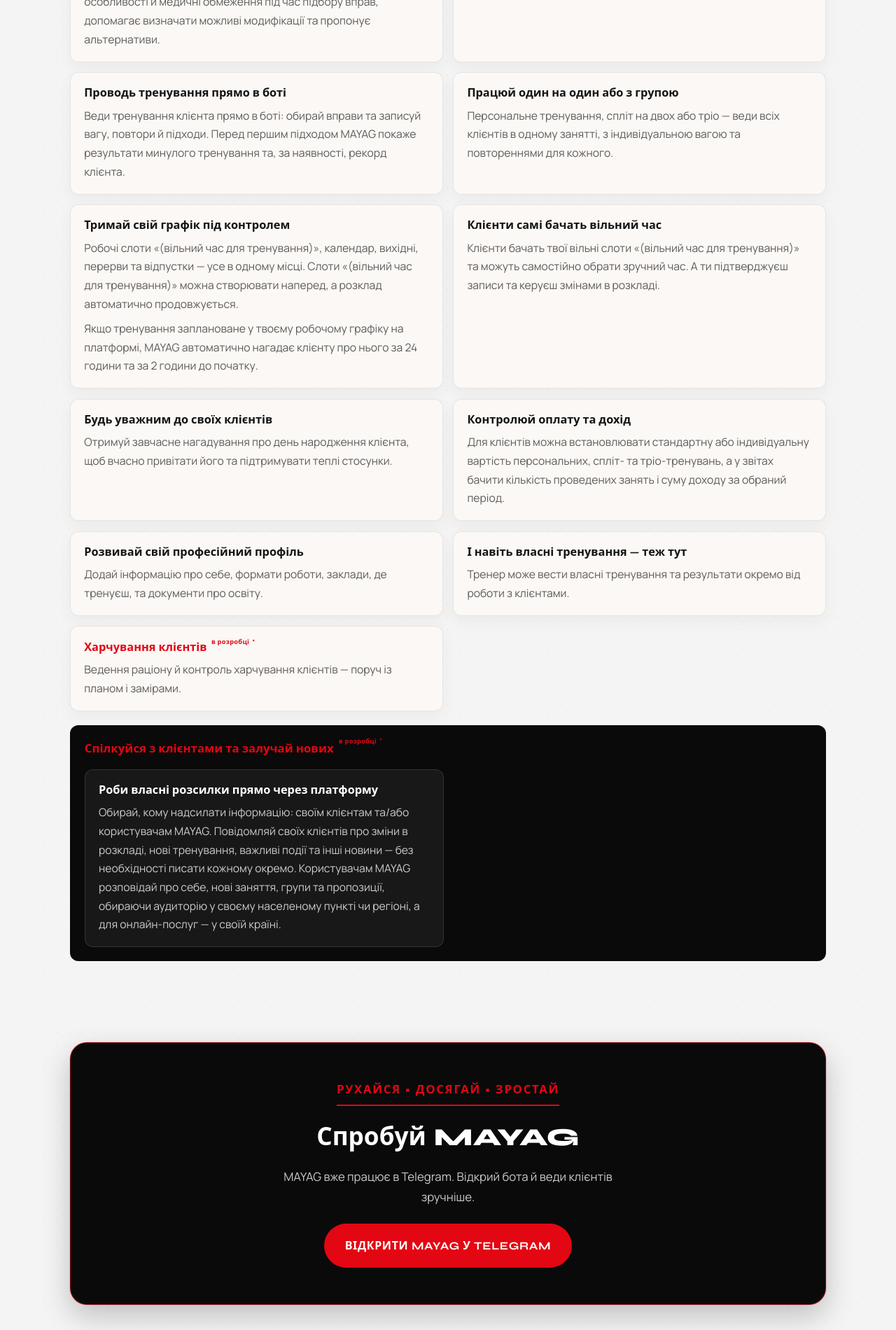
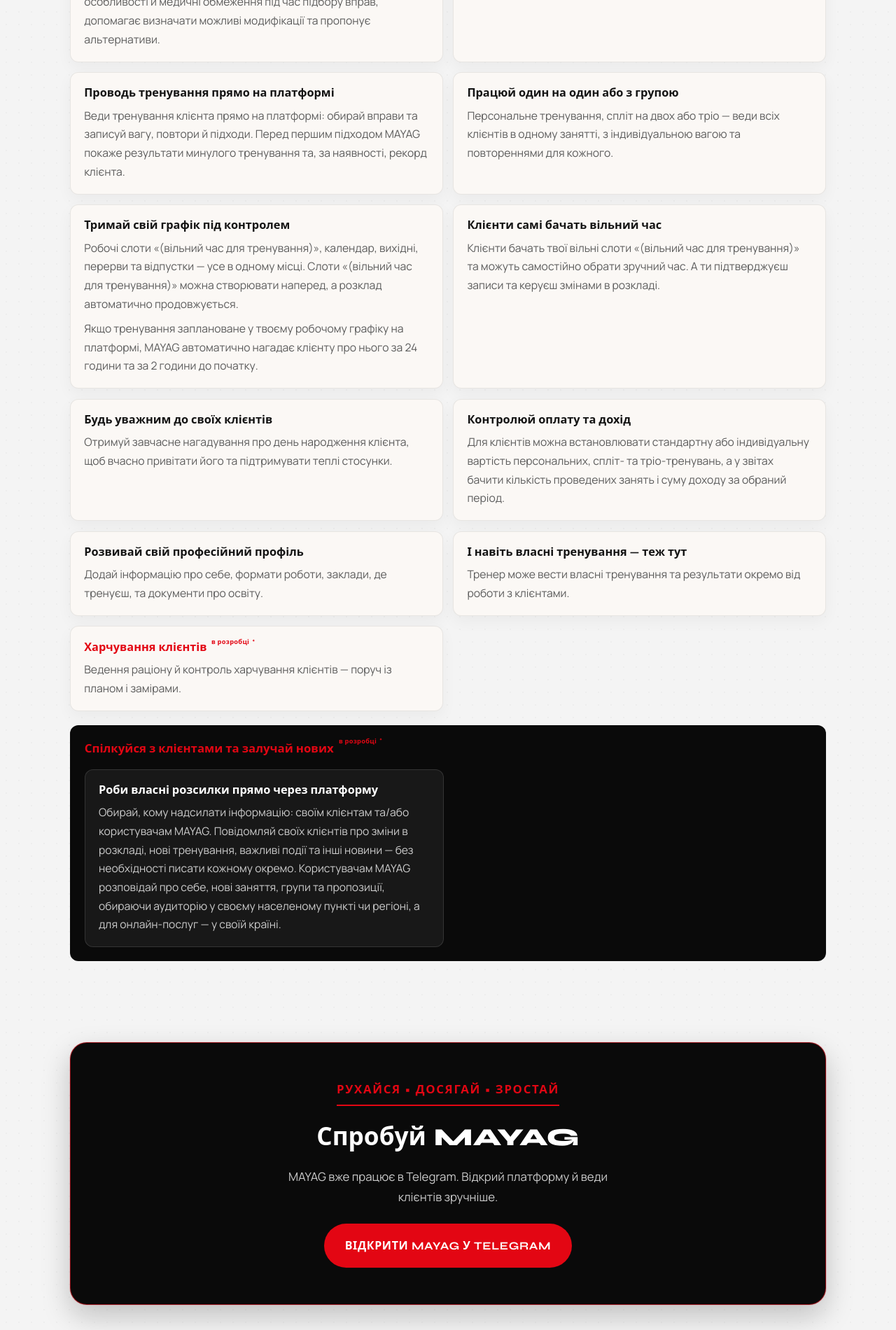
Before and after one commit to AliaGra/mayag-site, a plain HTML site: page coaches.html in a window 1280 px wide. Shown: the part 820-2720 px from the top of the page at 70% size. Drawn offline with Linux system fonts and the light colour scheme.

Commit message:
Replace bot wording with platform in site copy

```diff
--- a/coaches.html
+++ b/coaches.html
@@ -4,7 +4,7 @@
   <meta charset="UTF-8">
   <meta name="viewport" content="width=device-width, initial-scale=1">
   <title>Для тренерів — MAYAG</title>
-  <meta name="description" content="MAYAG для тренерів: клієнти, програми, розклад, тренування в боті, звіти та дохід — усе в Telegram.">
+  <meta name="description" content="MAYAG для тренерів: клієнти, програми, розклад, тренування на платформі, звіти та дохід — усе в Telegram.">
   <meta name="theme-color" content="#0a0a0a">
   <link rel="canonical" href="https://mayag.fit/coaches.html">
   <link rel="icon" type="image/png" href="assets/favicon.png">
@@ -94,8 +94,8 @@
             <p>Дивись AI-аналіз тіла, цілей та поточного стану клієнта — щоб краще розуміти, над чим працювати.</p>
           </article>
           <article class="feature-card">
-            <h2>Проводь тренування прямо в боті</h2>
-            <p>Веди тренування клієнта прямо в боті: обирай вправи та записуй вагу, повтори й підходи. Перед першим підходом MAYAG покаже результати минулого тренування та, за наявності, рекорд клієнта.</p>
+            <h2>Проводь тренування прямо на платформі</h2>
+            <p>Веди тренування клієнта прямо на платформі: обирай вправи та записуй вагу, повтори й підходи. Перед першим підходом MAYAG покаже результати минулого тренування та, за наявності, рекорд клієнта.</p>
           </article>
           <article class="feature-card">
             <h2>Працюй один на один або з групою</h2>
@@ -154,7 +154,7 @@
         <div class="cta__panel reveal">
           <p class="cta__slogan">РУХАЙСЯ • ДОСЯГАЙ • ЗРОСТАЙ</p>
           <h2 id="cta-title" class="cta__title">Спробуй MAYAG</h2>
-          <p class="cta__text">MAYAG вже працює в Telegram. Відкрий бота й веди клієнтів зручніше.</p>
+          <p class="cta__text">MAYAG вже працює в Telegram. Відкрий платформу й веди клієнтів зручніше.</p>
           <a class="btn btn--primary btn--lg" data-telegram href="https://t.me/MAYAG_fit_Platform_bot">ВІДКРИТИ MAYAG У TELEGRAM</a>
         </div>
       </div>
```
Also changed, not shown: index.html (+1 -1 lines), solo.html (+1 -1 lines).
